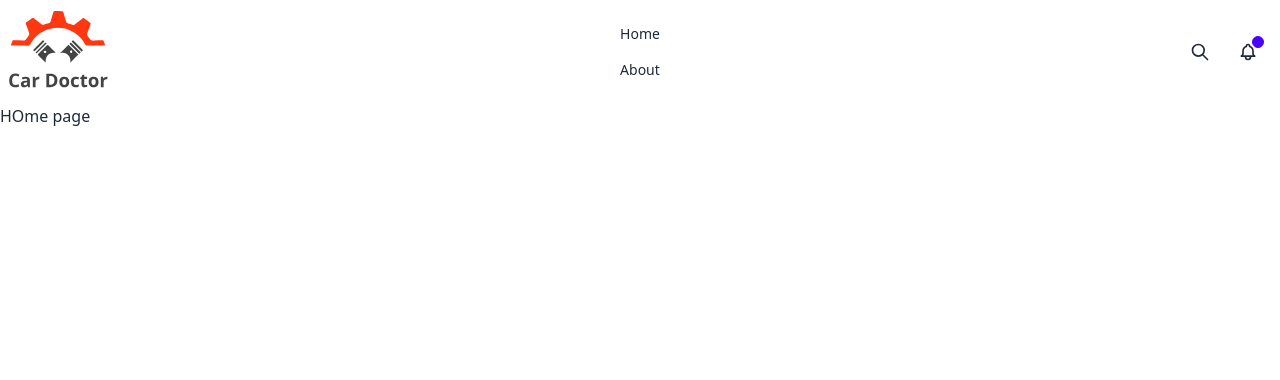
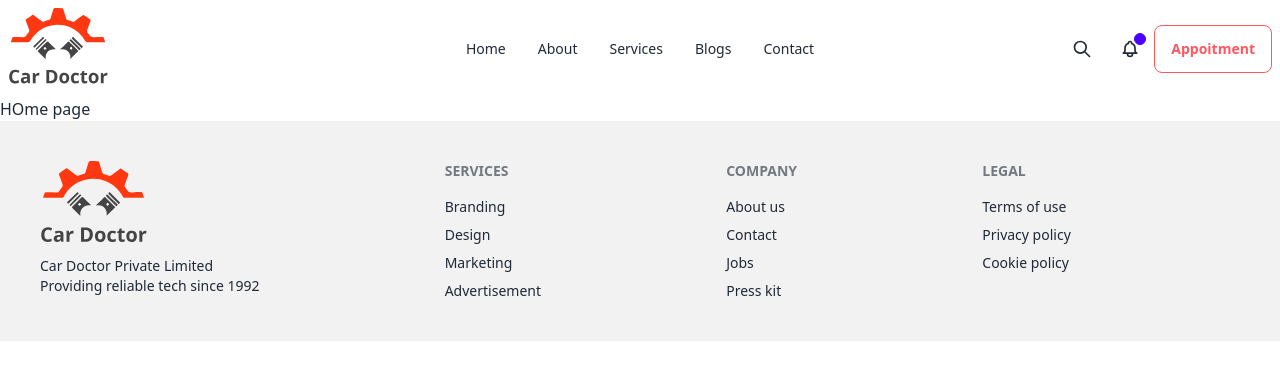
Before and after one commit to kaziabulhasib/car-doctor-client, a React (Vite) app: page / in a window 1280 px wide. Shown: the top 380 px of the page. Built offline with nearby package versions, Linux system fonts and the light colour scheme.

Commit message:
edit:navbar

```diff
--- a/src/layouts/Root.jsx
+++ b/src/layouts/Root.jsx
@@ -1,11 +1,15 @@
 import { Outlet } from "react-router-dom";
 import NavBar from "../shared/NavBar";
+import Footer from "../shared/Footer";
 
 const Root = () => {
   return (
     <div>
-      <NavBar></NavBar>
-      <Outlet></Outlet>
+      <div className='max-w-7xl mx-auto'>
+        <NavBar></NavBar>
+        <Outlet></Outlet>
+        <Footer></Footer>
+      </div>
     </div>
   );
 };
--- a/src/shared/Footer.jsx
+++ b/src/shared/Footer.jsx
@@ -1,7 +1,42 @@
-import React from "react";
-
+// import logo from "../assets/images/logo.svg";
+import logo from "../assets/logo.svg";
 const Footer = () => {
-  return <div></div>;
+  return (
+    <div className=''>
+      <footer className='footer bg-base-200 text-base-content p-10'>
+        <aside>
+          <figure>
+            <img src={logo} alt='' />
+          </figure>
+          <p>
+            Car Doctor Private Limited
+            <br />
+            Providing reliable tech since 1992
+          </p>
+        </aside>
+        <nav>
+          <h6 className='footer-title'>Services</h6>
+          <a className='link link-hover'>Branding</a>
+          <a className='link link-hover'>Design</a>
+          <a className='link link-hover'>Marketing</a>
+          <a className='link link-hover'>Advertisement</a>
+        </nav>
+        <nav>
+          <h6 className='footer-title'>Company</h6>
+          <a className='link link-hover'>About us</a>
+          <a className='link link-hover'>Contact</a>
+          <a className='link link-hover'>Jobs</a>
+          <a className='link link-hover'>Press kit</a>
+        </nav>
+        <nav>
+          <h6 className='footer-title'>Legal</h6>
+          <a className='link link-hover'>Terms of use</a>
+          <a className='link link-hover'>Privacy policy</a>
+          <a className='link link-hover'>Cookie policy</a>
+        </nav>
+      </footer>
+    </div>
+  );
 };
 
 export default Footer;
--- a/src/shared/NavBar.jsx
+++ b/src/shared/NavBar.jsx
@@ -5,7 +5,19 @@ const NavBar = () => {
     <>
       <li>
         <Link to='/'>Home</Link>
+      </li>
+      <li>
+        {" "}
         <Link to='/about'>About</Link>
+      </li>
+      <li>
+        <Link to='/'>Services</Link>
+      </li>
+      <li>
+        <Link to='/'>Blogs</Link>
+      </li>
+      <li>
+        <Link to='/'>Contact</Link>
       </li>
     </>
   );
@@ -75,6 +87,7 @@ const NavBar = () => {
             <span className='badge badge-xs badge-primary indicator-item'></span>
           </div>
         </button>
+        <button className='btn btn-outline  btn-error'>Appoitment</button>
       </div>
     </div>
   );
```
